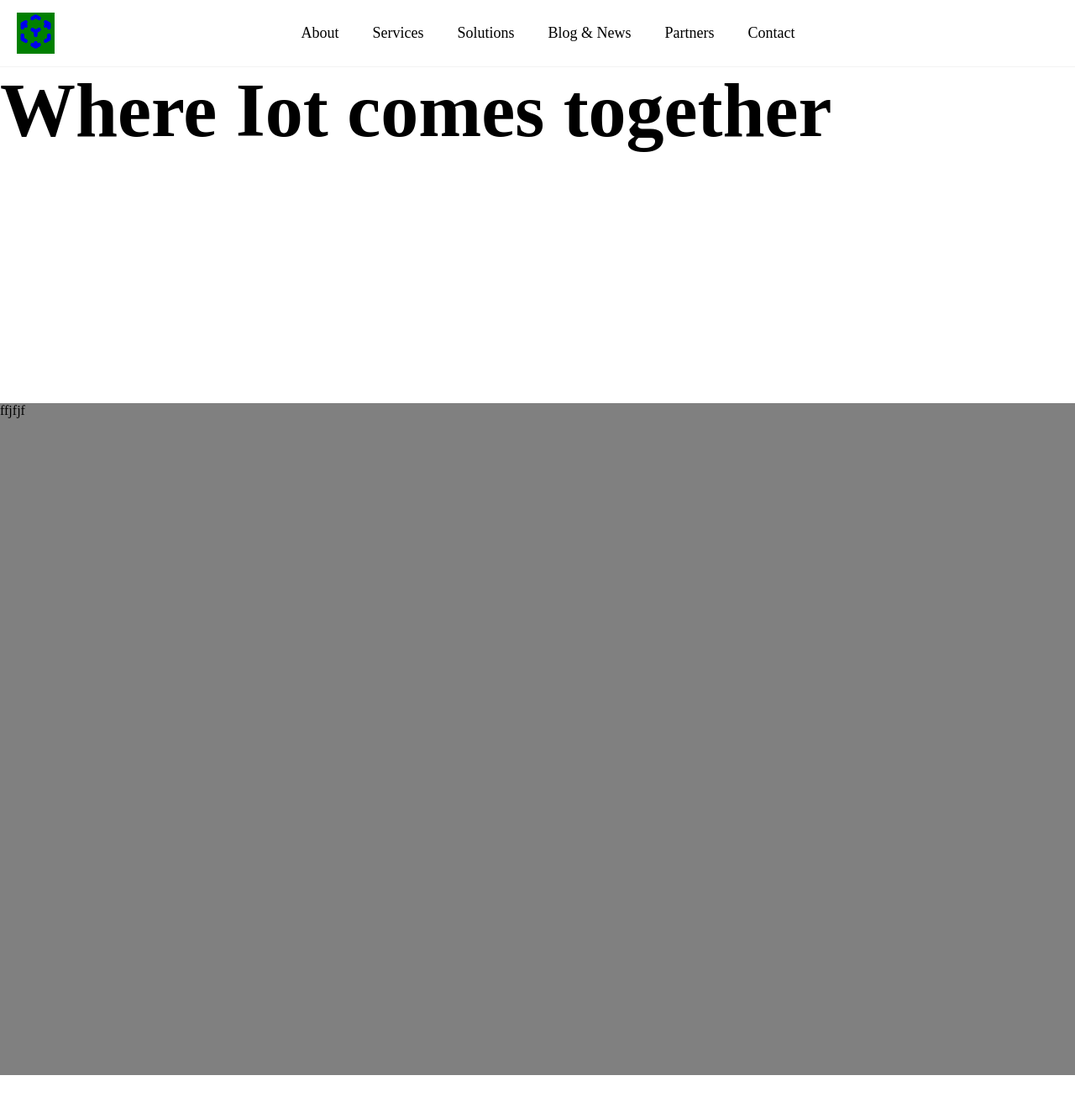
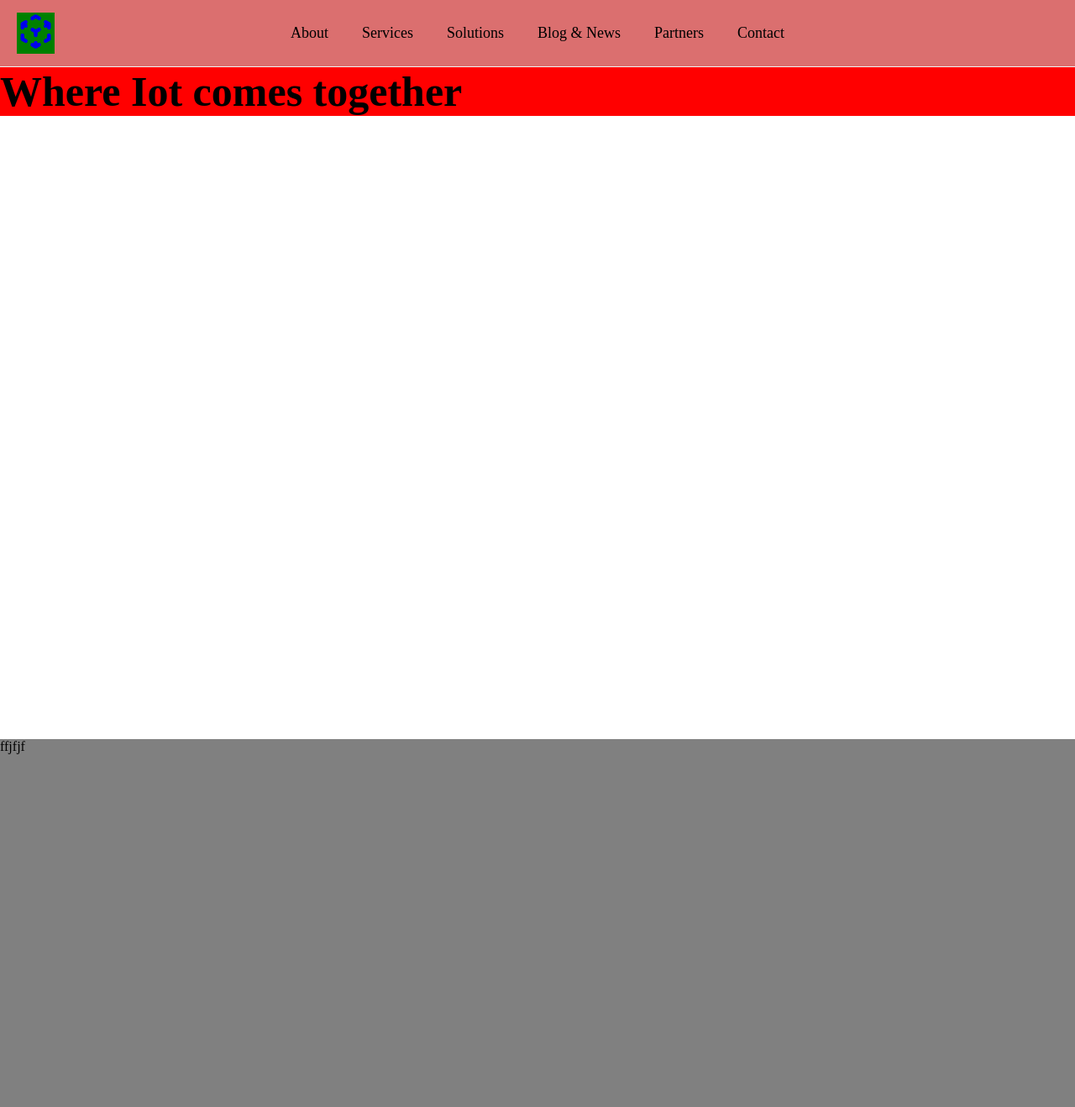
Before and after one commit to HarryMinnie6/Merge-Iot-build, a React (Create React App) app: page / in a window 1280 px wide. Shown: the top 1318 px of the page at 84% size. Before the commit the page ends 1280 px from the top, so only its background shows below. Built offline with nearby package versions, Linux system fonts and the light colour scheme; a web font is replaced by a local one.

Commit message:
adding react-reveal

```diff
--- a/package.json
+++ b/package.json
@@ -10,6 +10,7 @@
     "moment": "^2.29.1",
     "react": "^17.0.1",
     "react-dom": "^17.0.1",
+    "react-reveal": "^1.2.2",
     "react-router-dom": "^5.2.0",
     "react-scripts": "4.0.1",
     "web-vitals": "^0.2.4"
--- a/src/Components/Navbar/Navbar.css
+++ b/src/Components/Navbar/Navbar.css
@@ -2,9 +2,9 @@
 .header {
   /* position: fixed; */
   /* top:0; */
-  width: 100vw;
+  /* width: 100vw; */
   display: flex;
-  background: #fff;
+  background: rgb(219, 111, 111);
   border-bottom: 1px solid rgb(243, 243, 243);
   justify-content: center;
   align-items: center;
@@ -27,7 +27,7 @@
   height: 45px;
 }
 .nav-options {
-  padding-left: 25px;
+  /* padding-left: 25px; */
   display: flex;
 
   list-style-type: none;
@@ -55,7 +55,7 @@
 @media (max-width: 768px) {
   /*Mobile View */
   .header {
-    padding: 0px 10px;
+    /* padding: 0px 10px; */
   }
   .logo {
     width: 45px;
--- a/src/Pages/HomePage/Home.css
+++ b/src/Pages/HomePage/Home.css
@@ -1,13 +1,20 @@
 .homePage__landing{
-   min-height: 50vh;
+    /* box-sizing: border-box; */
+   min-height: 100vh;
    display: flex;
    flex-direction: column;
+   /* width: 100vw; */
 }
 .homePage__landing > h1 {
-    font-size: 90px;
+    font-size: 50px;
+    background-color: red;
 
 }
 .homePage__about{
+    box-sizing: border-box;
+    padding: 0;
+    margin:0;
     height: 100vh;
+    /* width: 90vw; */
     background-color: gray;
 }
--- a/src/Pages/HomePage/Home.js
+++ b/src/Pages/HomePage/Home.js
@@ -1,7 +1,10 @@
 import React, { useEffect, useState } from "react";
 import "./Home.css";
 import { motion } from "framer-motion";
+
+import Fade from 'react-reveal/Fade';
 function HomePage() {
+  //parralax effect
   const [offsetY, setOffsetY] = useState(0);
   const handleScroll = () => {
     setOffsetY(window.pageYOffset);
@@ -12,6 +15,8 @@ function HomePage() {
       window.removeEventListener("scroll", handleScroll);
     };
   }, []);
+
+
   return (
     <motion.div
       initial={{ opacity: 0 }}
@@ -24,8 +29,10 @@ function HomePage() {
           Where Iot comes together
         </h1>
       </div>
+      <Fade left>
+      <div className='homePage__about '>ffjfjf</div>
+    </Fade>
 
-      <div className='homePage__about'>ffjfjf</div>
     </motion.div>
   );
 }
```
Also changed, not shown: 2 other files (tests, documents, lock files or other folders).
